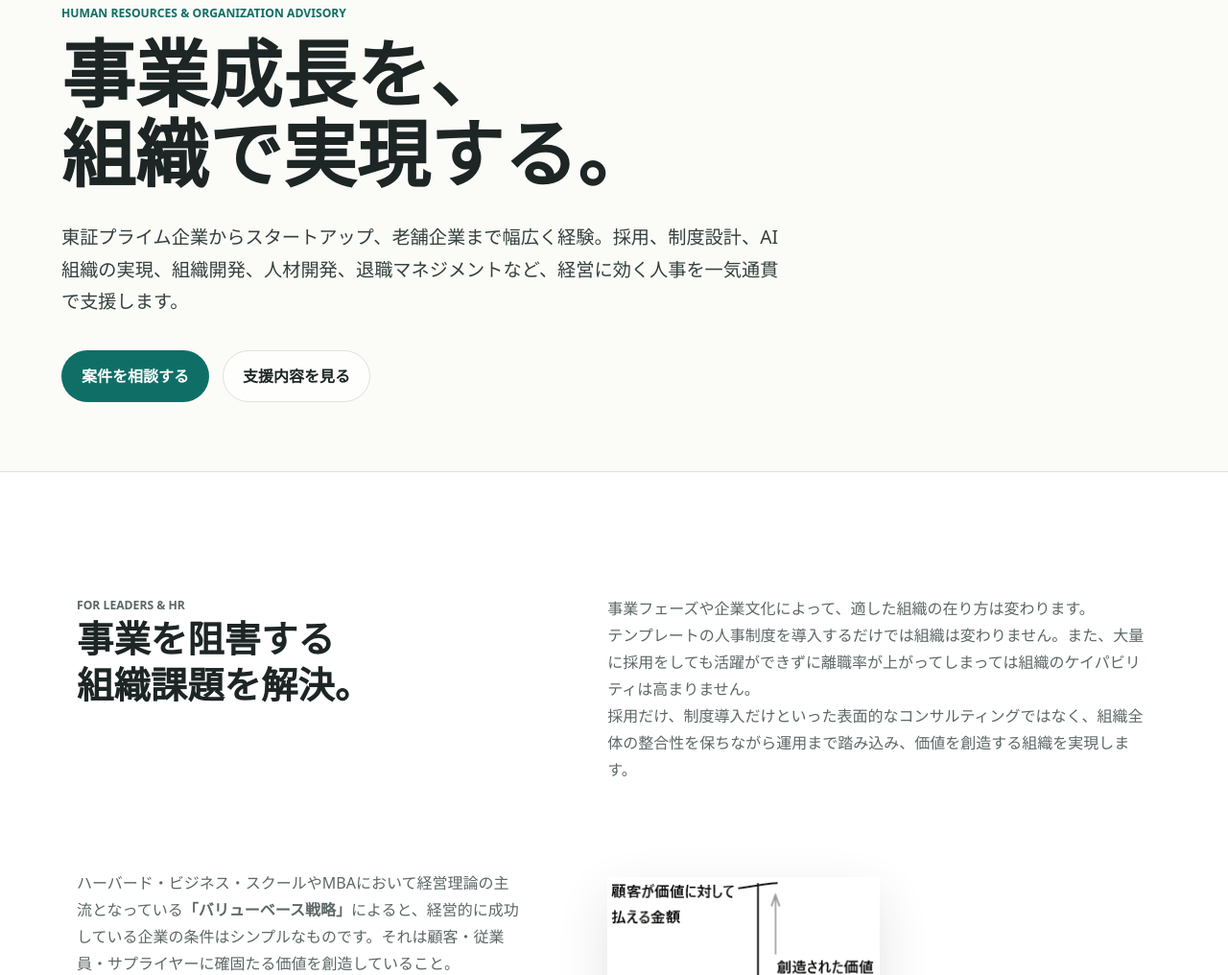
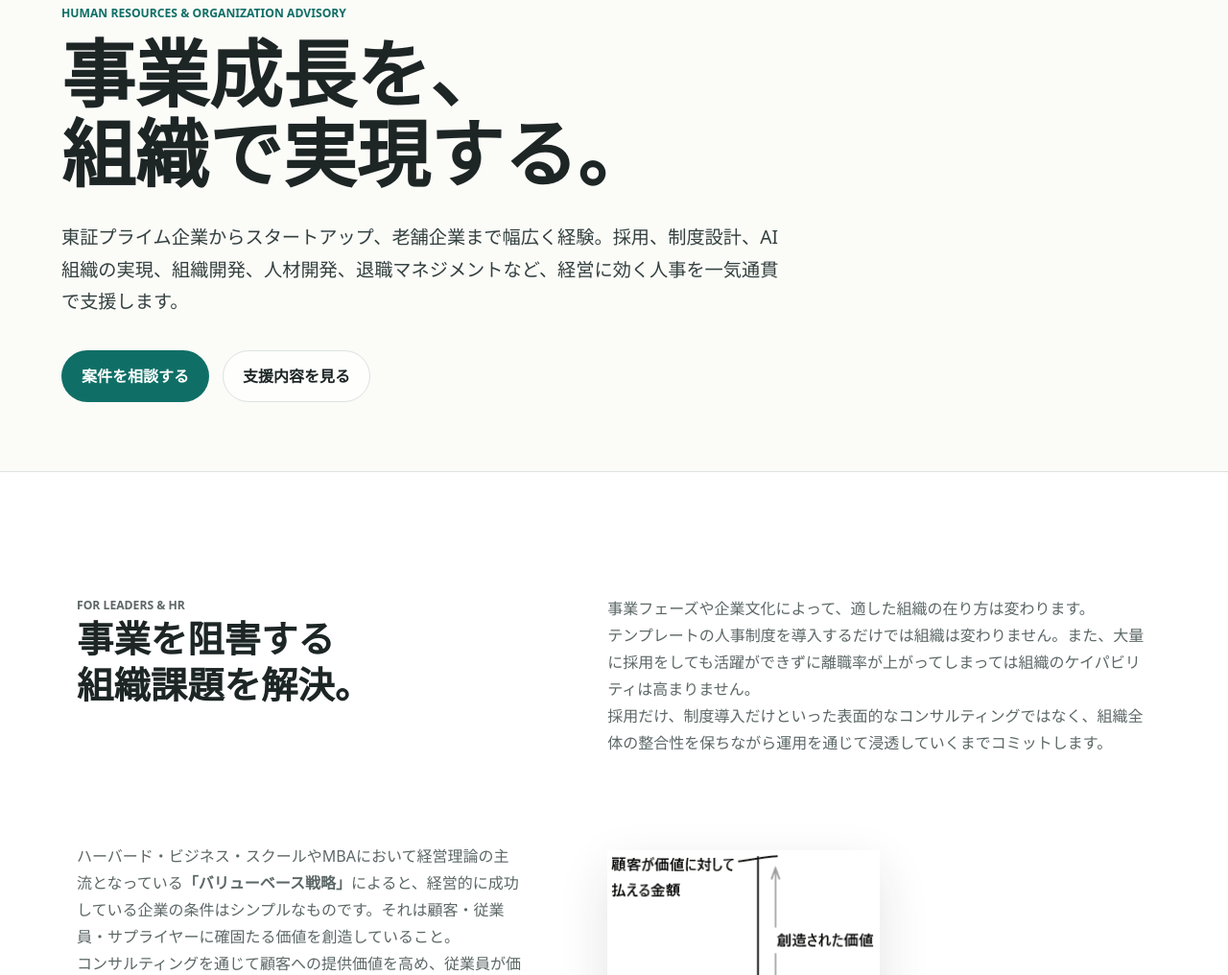
Before and after one commit to 320kzc/320kzc.github.io, a plain HTML site: page index.html in a window 1280 px wide. Shown: the part 244-1260 px from the top of the page at 96% size. Drawn offline with Linux system fonts and the light colour scheme.

Commit message:
Update index.html

```diff
--- a/index.html
+++ b/index.html
@@ -46,7 +46,7 @@
             <h2>事業を阻害する<br>組織課題を解決。</h2>
           </div>
           <p>
-            事業フェーズや企業文化によって、適した組織の在り方は変わります。<br>テンプレートの人事制度を導入するだけでは組織は変わりません。また、大量に採用をしても活躍ができずに離職率が上がってしまっては組織のケイパビリティは高まりません。<br>採用だけ、制度導入だけといった表面的なコンサルティングではなく、組織全体の整合性を保ちながら運用まで踏み込み、価値を創造する組織を実現します。
+            事業フェーズや企業文化によって、適した組織の在り方は変わります。<br>テンプレートの人事制度を導入するだけでは組織は変わりません。また、大量に採用をしても活躍ができずに離職率が上がってしまっては組織のケイパビリティは高まりません。<br>採用だけ、制度導入だけといった表面的なコンサルティングではなく、組織全体の整合性を保ちながら運用を通じて浸透していくまでコミットします。
           </p>
           <p>
             ハーバード・ビジネス・スクールやMBAにおいて経営理論の主流となっている<b>「バリューベース戦略」</b>によると、経営的に成功している企業の条件はシンプルなものです。それは顧客・従業員・サプライヤーに確固たる価値を創造していること。<br>コンサルティングを通じて顧客への提供価値を高め、従業員が価値を提供したくなる組織を実現します。
```
